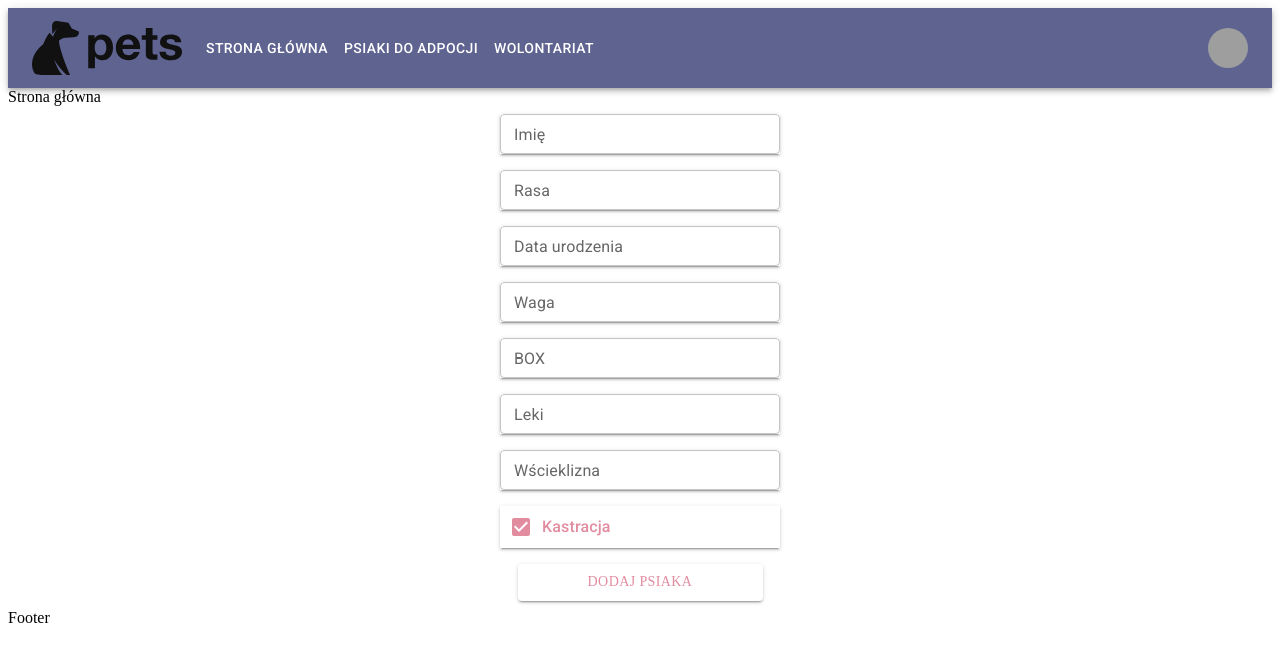
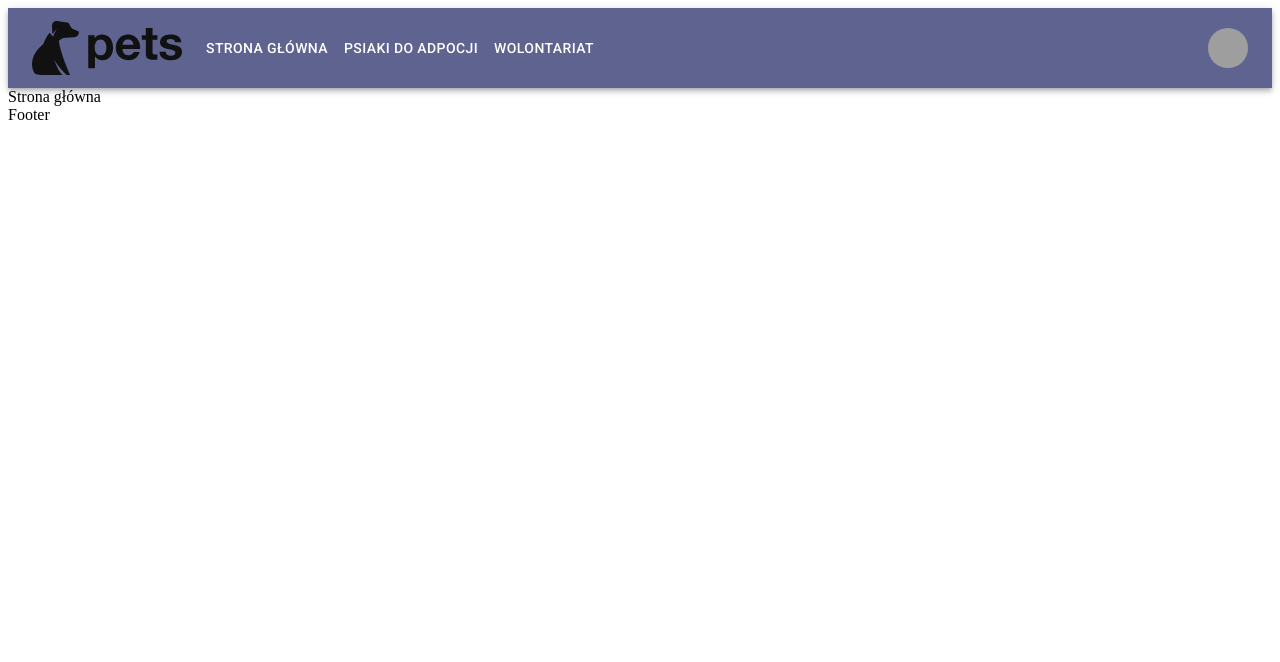
Before and after one commit to infoshareacademy/jfddr6-team-avengersi, a React (Create React App) app in the folder schronisko/: page / in a window 1280 px wide. Shown: the top 662 px of the page. Built offline with nearby package versions, Linux system fonts and the light colour scheme; grey boxes are pictures that could not be loaded.

Commit message:
working add dog form component finished

```diff
--- a/schronisko/src/App.jsx
+++ b/schronisko/src/App.jsx
@@ -27,7 +27,6 @@ function App() {
             element={<div>Strona konkretnego psa dla wolontariusza</div>}
           />
         </Routes>
-        <AddDogForm />
         <Footer />
       </BrowserRouter>
     </ThemeProvider>
--- a/schronisko/src/components/AddDog/AddDogForm.jsx
+++ b/schronisko/src/components/AddDog/AddDogForm.jsx
@@ -4,12 +4,11 @@ import TextField from "@mui/material/TextField";
 import { ThemeProvider } from "@mui/material/styles";
 import { theme } from "../../themes/Themes";
 import CastratedChkbx from "../Checkboxes/CastrartedChkbx.jsx";
-import { setDoc, doc, Timestamp } from "firebase/firestore";
+import { setDoc, doc } from "firebase/firestore";
 import { db } from "../../db";
 import { useState } from "react";
 import { v4 as uuidv4 } from "uuid";
 import { Button } from "@mui/material";
-import { makeStyles } from "@material-ui/core/styles";
 
 export default function AddDogForm({ refreshList }) {
   const [nameValue, setNameValue] = useState("");
@@ -54,14 +53,6 @@ export default function AddDogForm({ refreshList }) {
     addDog();
   };
 
-  const useStyles = makeStyles({
-    input: {
-      color: "secondary",
-    },
-  });
-
-  const classes = useStyles();
-
   return (
     <ThemeProvider theme={theme}>
       <Box
@@ -70,9 +61,8 @@ export default function AddDogForm({ refreshList }) {
           "& > :not(style)": {
             m: 1,
             width: "35ch",
-            fontFamily: "Roboto Helvetica Arial sans-serif",
-            border: "primary",
             boxShadow: 2,
+            fontFamily: "Roboto, Helvetica, Arial,sans-serif",
           },
         }}
         noValidate
@@ -145,6 +135,7 @@ export default function AddDogForm({ refreshList }) {
           variant="outlined"
           size="small"
         />
+
         <CastratedChkbx />
         <Button variant="text" type="submit" color="secondary">
           DODAJ PSIAKA
```
